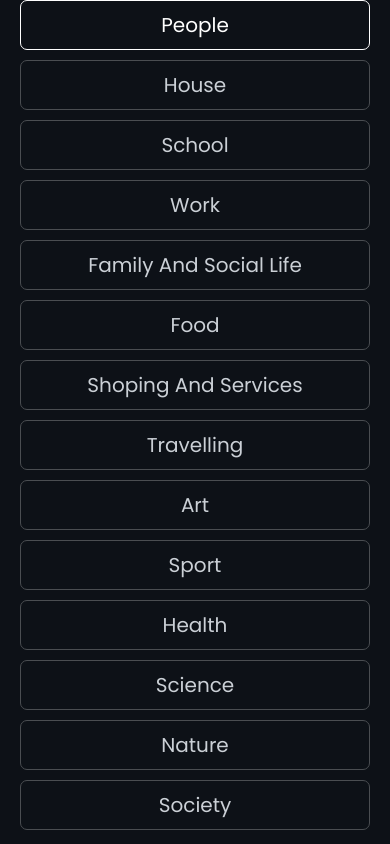
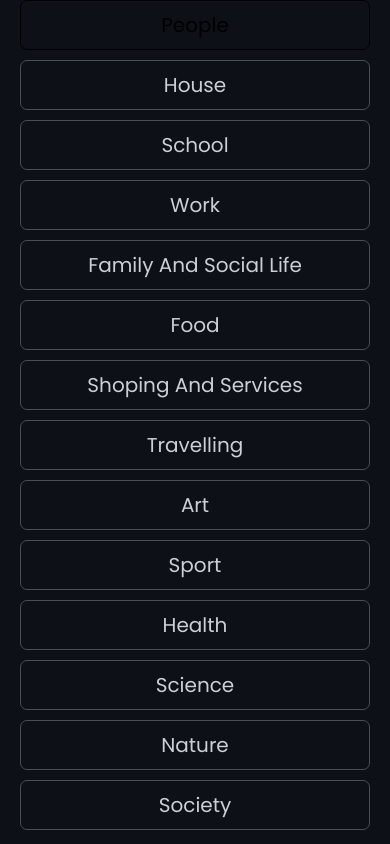
Before and after one commit to vitaliizhuk1879/English-words, a plain HTML site: page index.html in a window 390 px wide. In both pictures the pointer is over the button "People". Drawn offline with Linux system fonts and the light colour scheme.

Commit message:
13 commit

```diff
--- a/assets/css/style.css
+++ b/assets/css/style.css
@@ -97,6 +97,11 @@ body {
         font-size: 20px;
     }
 
+    .unit:hover {
+        border-color: inherit;
+        color: inherit;
+    }
+
     .central_square {
         min-width: 250px;
     }
```
